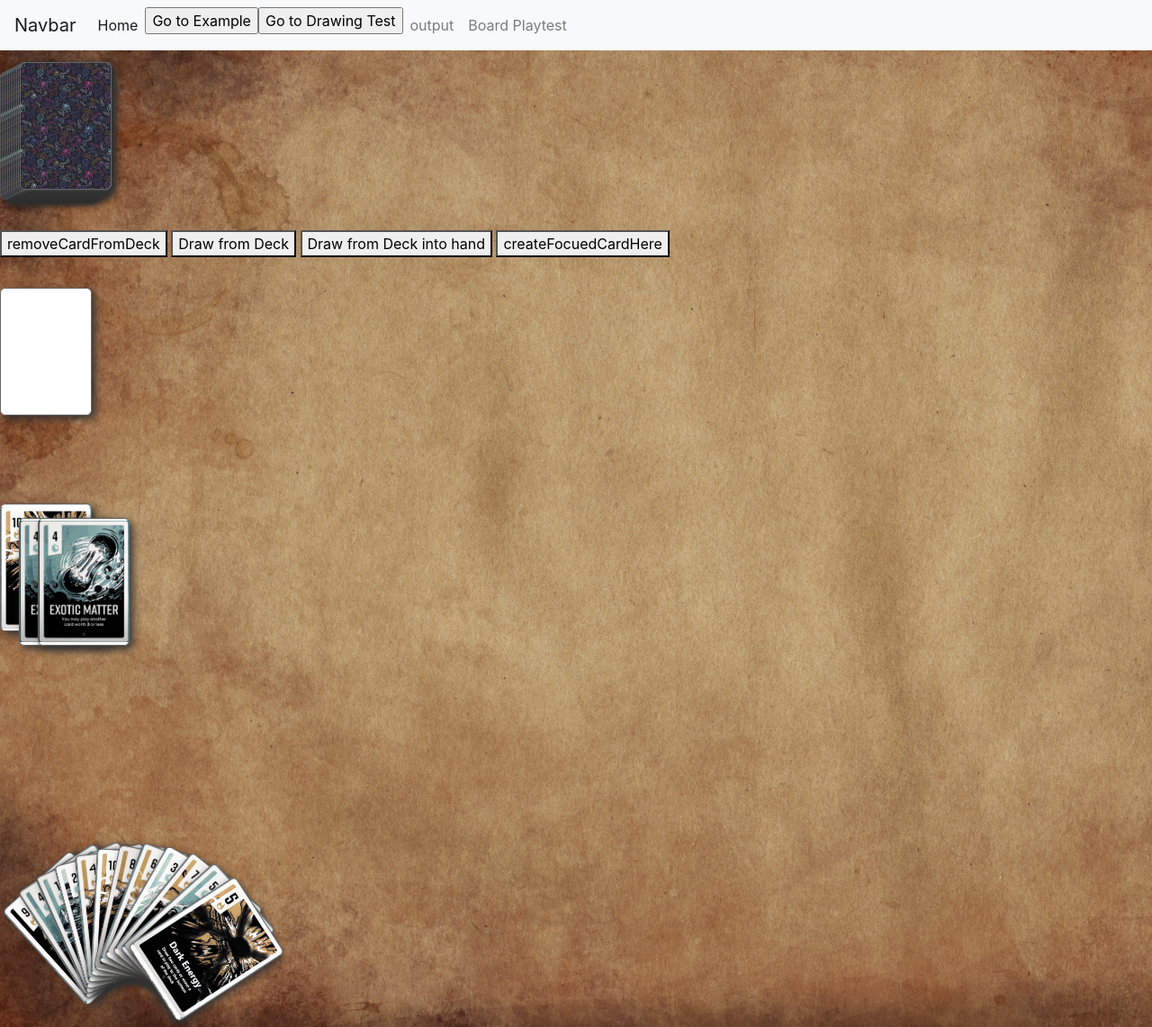
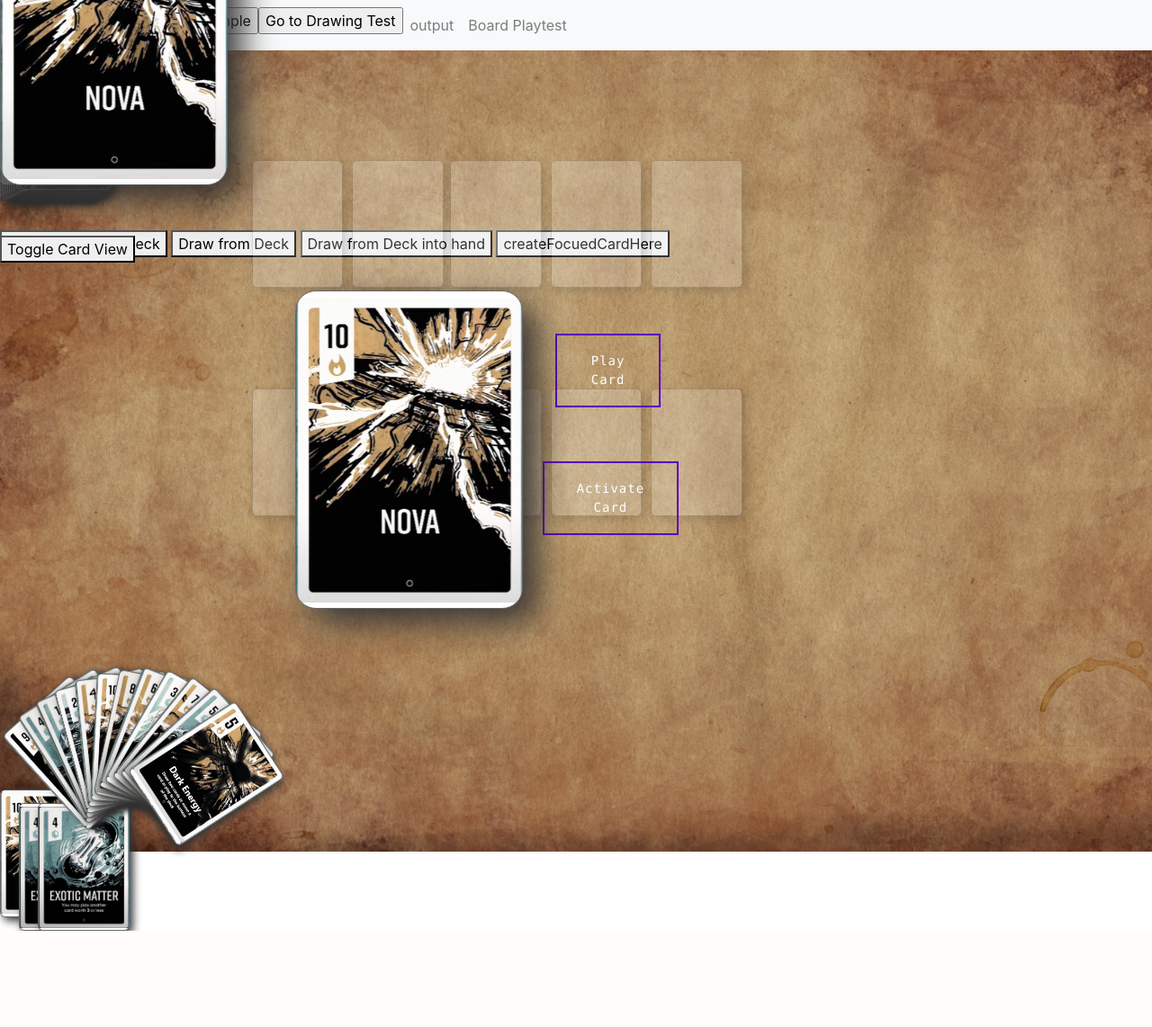
Before and after one commit to Gmander/controlCardGame, a Django app: page /drawingtest/ in a window 1280 px wide. Shown: the whole page at 90% size. After the commit the page ends 1035 px from the top, so only its background shows below. Run offline with Django 3.2, Linux system fonts and the light colour scheme; some libraries are stand-ins or nearby versions.

Commit message:
randombaggpush

```diff
--- a/control/controlApp/static/css/cards.css
+++ b/control/controlApp/static/css/cards.css
@@ -743,7 +743,9 @@
     content: "\2666\00A0\2666\00A0\2666 \A\2666\00A0\2666\00A0\2666\00A0\2666 \A\2666\00A0\2666\00A0\2666";
 }
 
-
+.playingCards.faceImages .card.rank-k.cardSpace  {
+    opacity: .2;
+}
 
 
 .playingCards.faceImages .card.rank-k.wormhole  { background-image: url("../img/cards/wormhole.png"); background-size: contain;}
--- a/control/controlApp/static/css/style.css
+++ b/control/controlApp/static/css/style.css
@@ -51,3 +51,68 @@
     -webkit-transition: all .7s cubic-bezier(0.77, 0, 0.175, 1);
     transition: all .7s cubic-bezier(0.77, 0, 0.175, 1);
   }
+
+/* button slide */
+
+  .button_slide {
+    color: #FFF;
+    border: 2px solid rgb(89, 2, 187);
+    border-radius: 0px;
+    padding: 18px 36px;
+    display: inline-block;
+    font-family: "Lucida Console", Monaco, monospace;
+    font-size: 14px;
+    letter-spacing: 1px;
+    cursor: pointer;
+    box-shadow: inset 0 0 0 0 #D80286;
+    -webkit-transition: ease-out 0.4s;
+    -moz-transition: ease-out 0.4s;
+    transition: ease-out 0.4s;
+    text-align: center !important;
+  }
+
+  .slide_down:hover {
+    box-shadow: inset 0 100px 0 0 #D80286;
+  }
+
+  .slide_right:hover {
+    box-shadow: inset 400px 0 0 0 #D80286;
+  }
+
+  .slide_left:hover {
+    box-shadow: inset 0 0 0 50px #D80286;
+  }
+
+  .slide_diagonal:hover {
+    box-shadow: inset 400px 50px 0 0 #D80286;
+  }
+
+  #outer {
+    width: 364px;
+    margin: 50px auto 0 auto;
+    text-align: center;
+  }
+
+  .slideRight {
+    padding-left: 17em !important;
+    margin-bottom: 55% !important;
+  }
+  .slideRightLess {
+    padding-left: 15em !important;
+    margin-bottom: 20% !important;
+  }
+
+  #createNewHandHere {
+
+    margin-top: -20% !important;
+  }
+
+  @media all and (max-width: 1000px) and (min-width: 700px) {
+    #createNewHandHere {
+     margin-top: 50px !important;
+    }
+  }
+
+  #focusCardButton {
+      margin-top: -65% !important;
+  }
--- a/control/controlApp/static/js/main.js
+++ b/control/controlApp/static/js/main.js
@@ -182,12 +182,46 @@ function createFocusedCard(clicked_id) {
     let cardClassezz = cardClassess.split(" ")
     console.log(cardClassezz[2])
     let thisIsThisCard = cardClassezz[2]
-    // creating id and li and adding class
+    // creating id and li and adding class/id
     let newCardDiv = document.getElementById("createFocusedCardHere")
+    let testtest = document.getElementById("focusCardButton")
     let newUl = document.createElement("li")
-    //sets id of UL to newCardInHand, to be called for later use.
+
+
+        //first button
+        let firstButLi = document.createElement("li")
+        testtest.appendChild(firstButLi)
+        firstButLi.setAttribute("id", "iGo2")
+        let newerDiv = document.createElement("div")
+        firstButLi.appendChild(newerDiv)
+        firstButLi.classList.add("slideRight")
+        newerDiv.classList.add("button_slide")
+        newerDiv.classList.add("slide_down")
+
+        //text in first button
+        var text = document.createTextNode("Play Card")
+            newerDiv.appendChild(text)
+
+
+
+        // second button
+        let secondButLi = document.createElement("li")
+        testtest.appendChild(secondButLi)
+        secondButLi.setAttribute("id", "iGo1")
+        let newestDiv = document.createElement("div")
+        secondButLi.appendChild(newestDiv)
+        secondButLi.classList.add("slideRightLess")
+
+        newestDiv.classList.add("button_slide")
+        newestDiv.classList.add("slide_down")
+        //text in second button
+        var textt = document.createTextNode("Activate Card")
+        newestDiv.appendChild(textt)
+
+
+    // sets id of UL to newCardInHand, to be called for later use.
     newUl.setAttribute("id", "focusedCard")
-    newCardDiv.appendChild(newUl)
+    testtest.appendChild(newUl)
     newUl.classList.add("bigCard");
     newUl.classList.add("rank-k");
 
@@ -211,7 +245,11 @@ function createFocusedCard(clicked_id) {
 
 function removeFocusedCard() {
     let removeThis = document.getElementById("focusedCard")
+    let removeThis2 = document.getElementById("iGo2")
+    let removeThis3 = document.getElementById("iGo1")
     removeThis.remove()
+    removeThis2.remove()
+    removeThis3.remove()
 }
 
 // console.log(drawnCard)
--- a/control/controlApp/static/js/theGame.js
+++ b/control/controlApp/static/js/theGame.js
@@ -40,6 +40,7 @@ function cardtoHandReal(x) {
     // creating id and li and adding class
     let newCardDiv = document.getElementById("createNewHandHere")
     let newUl = document.createElement("li")
+
     //sets id of UL to newCardInHand, to be called for later use.
     newUl.setAttribute("id", "newCardInHand" + cardsRemaining)
     newCardDiv.appendChild(newUl)
--- a/control/controlApp/templates/drawingtest.html
+++ b/control/controlApp/templates/drawingtest.html
@@ -110,6 +110,7 @@
 <button onclick="createFocusedCard()">createFocuedCardHere</button>
 
 <br><br><br>
+
 <div class="playingCards faceImages">
     <ul class="hand" id="createNewHandHere">
         <li class="card rank-k cardSpace"></li>
@@ -118,6 +119,62 @@
 
 <!-- This version of Draw takes an existing list of ul, div, and spans, then adds the classes and text after.
 only usefull with something else dictating what classes, and with a loop iterating through the set if ul, div, and spans -->
+<br><br><br>
+<div class="bigPlayingCards faceImages">
+    <ul class="hand" id="createNewHandHere">
+        <li class="bigCard rank-k nova"></li>
+    </ul>
+</div>
+<div class="row">
+    <div class="col col-3">
+        <button onclick="toggleHandDisplay()" id="toggleMeDaddy">Toggle Card View</button>
+    </div>
+    <div class="col col-4">
+        <div class="playingCards faceImages" id="createNewCardHere" style="min-height: 30vh ;">
+            <ul class="hand" id="#" style="bottom: 70px;">
+                <li class="card rank-k cardSpace" style="margin-left: -2.5em !important;"></li>
+                <li class="card rank-k cardSpace" style="margin-left: 2.2em !important;"></li>
+                <li class="card rank-k cardSpace" style="margin-left: 6.8em !important;"></li>
+                <li class="card rank-k cardSpace" style="margin-left: 11.5em !important;"></li>
+                <li class="card rank-k cardSpace" style="margin-left: 16.2em !important;"></li>
+            </ul>
+            <ul class="hand" id="#">
+                <li class="card rank-k cardSpace" style="margin-left: -2.5em !important;"></li>
+                <li class="card rank-k cardSpace" style="margin-left: 2.2em !important;"></li>
+                <li class="card rank-k cardSpace" style="margin-left: 6.8em !important;"></li>
+                <li class="card rank-k cardSpace" style="margin-left: 11.5em !important;"></li>
+                <li class="card rank-k cardSpace" style="margin-left: 16.2em !important;"></li>
+            </ul>
+
+        </div>
+        <!-- TODO: disable scroll -->
+
+        <div class="bigPlayingCards faceImages">
+            <ul class="hand" id="createNewHandHere">
+                <li class="bigCard rank-k nova"></li>
+                    <li class="slideRight">
+                        <div class="button_slide slide_down">
+                            Play Card
+                        </div>
+                    </li>
+                    <li class="slideRightLess">
+                        <div class="button_slide slide_down">
+                            Activate Card
+                        </div>
+                    </li>
+            </ul>
+        </div>
+        <div class="playingCards rotateHand" id="currentSpotForHand">
+            <ul class="hand" id="createNewHandHere">
+
+            </ul>
+
+
+        </div>
+    </div>
+    <div class="col col-3"></div>
+
+</div>
 <br><br><br>
 <div class="playingCards faceImages">
     <ul class="hand">
```
Also changed, not shown: control/controlApp/templates/theBoard.html (+19 -1 lines).
